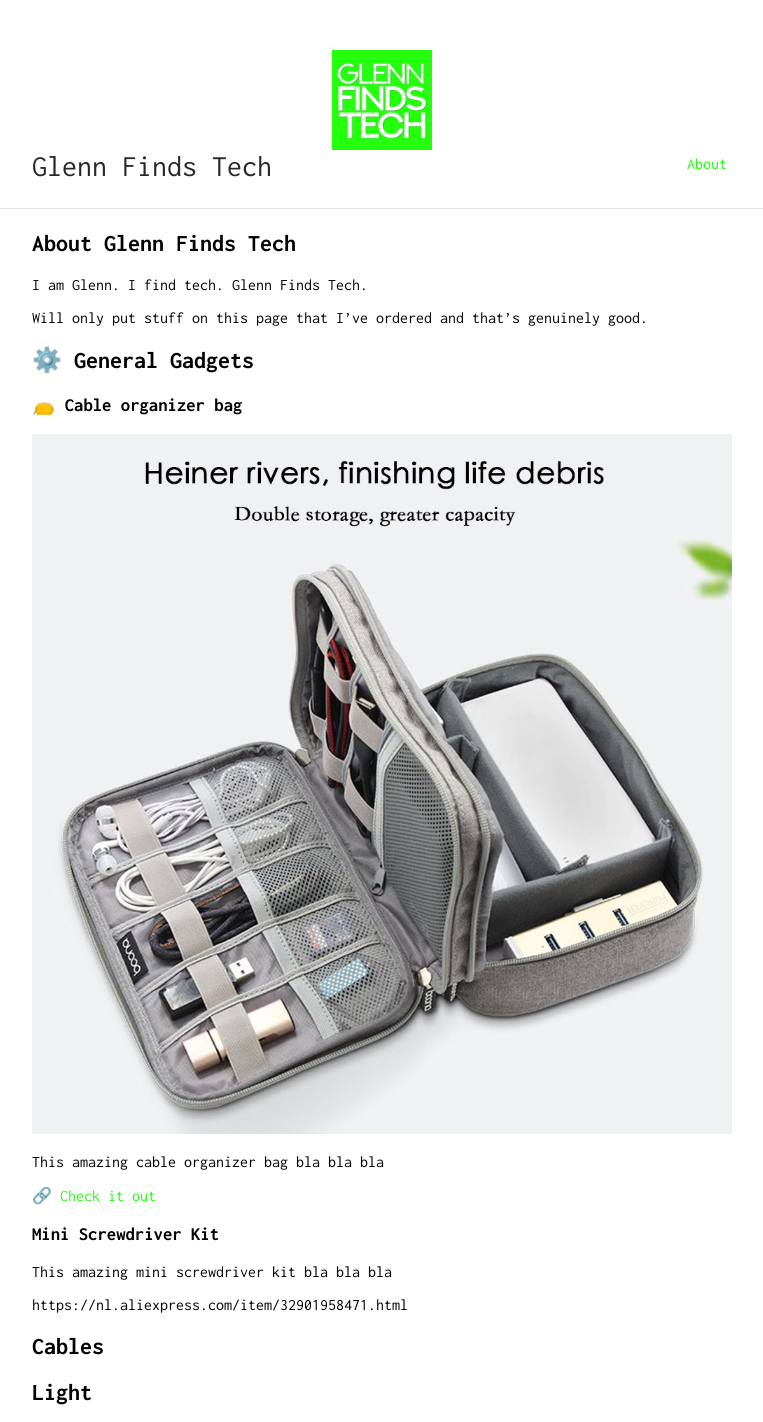
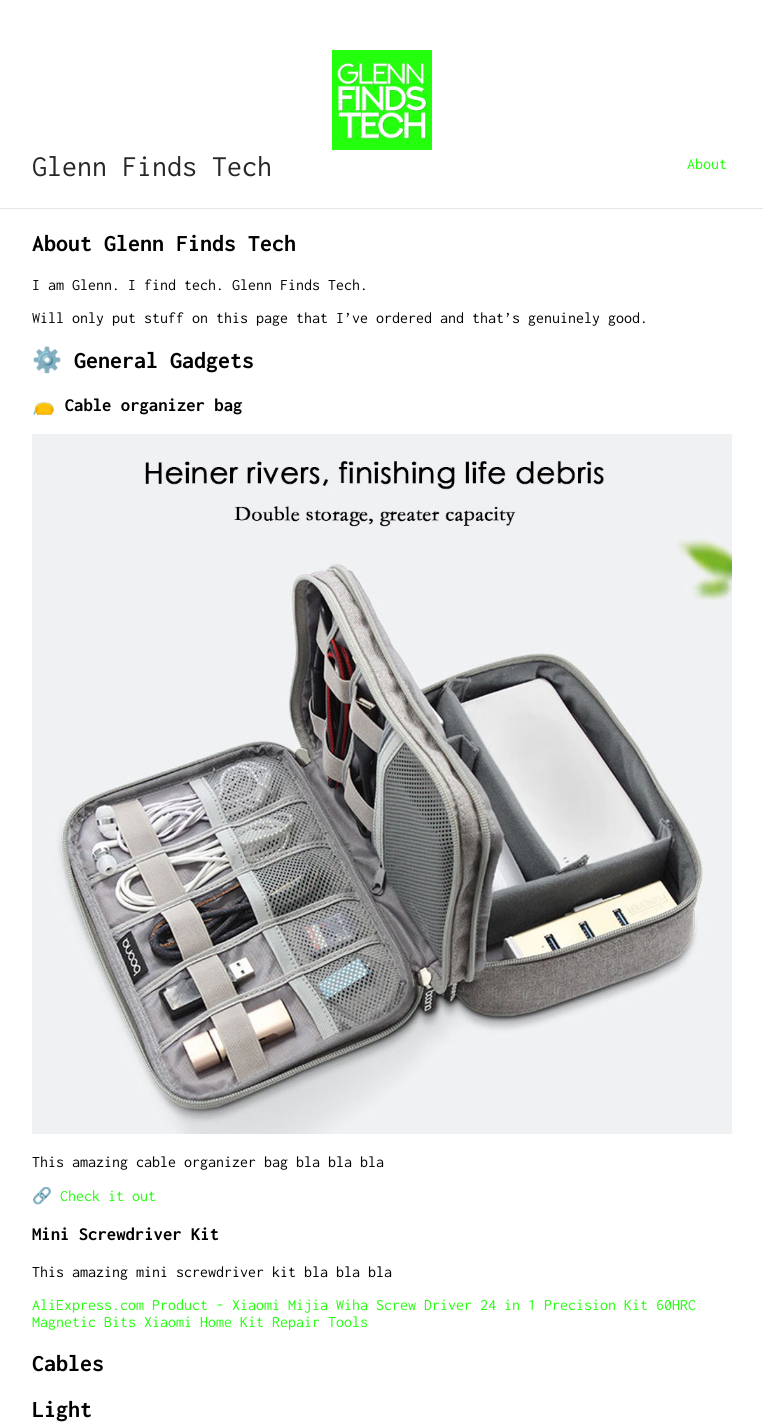
Before and after one commit to AtomicGlenn/GlennFindsTech, a Jekyll site: the page built from index.md, in a window 1280 px wide. Shown: the whole page, without its empty margins (258-1021 px from the left). Built offline with Jekyll 4.4.1, drawn with Linux system fonts in a browser that asks for light colours; our own code applies the rules of GitHub Pages for plain Markdown files.

Commit message:
Update index.md

```diff
--- a/index.md
+++ b/index.md
@@ -22,7 +22,7 @@ This amazing cable organizer bag bla bla bla
 
 This amazing mini screwdriver kit bla bla bla
 
-https://nl.aliexpress.com/item/32901958471.html
+<a href="http://s.click.aliexpress.com/e/4Ze2SyBq" target="_parent">AliExpress.com Product - Xiaomi Mijia Wiha Screw Driver 24 in 1 Precision Kit 60HRC Magnetic Bits Xiaomi Home Kit Repair Tools</a>
 
 ## Cables
 
```
